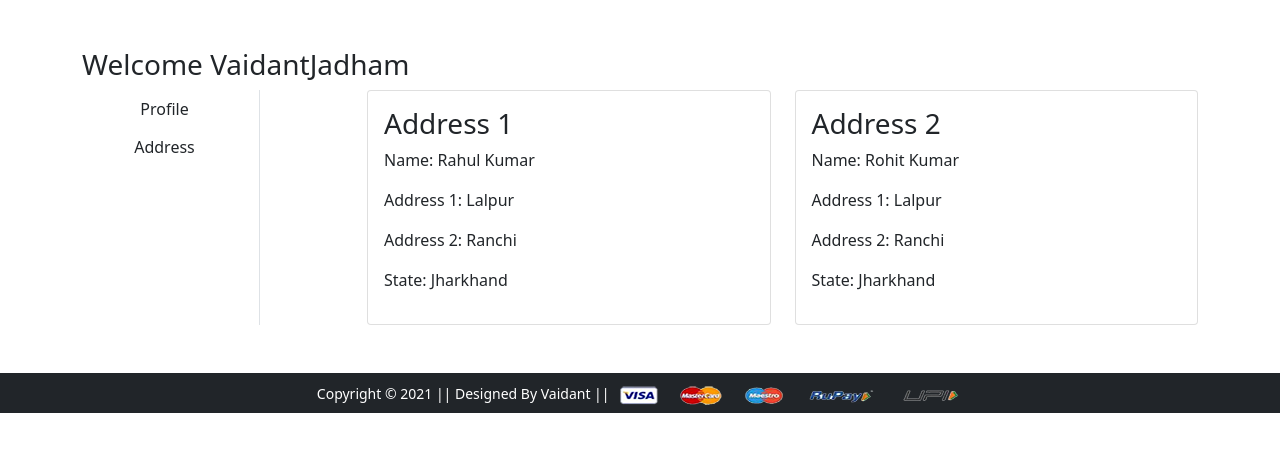
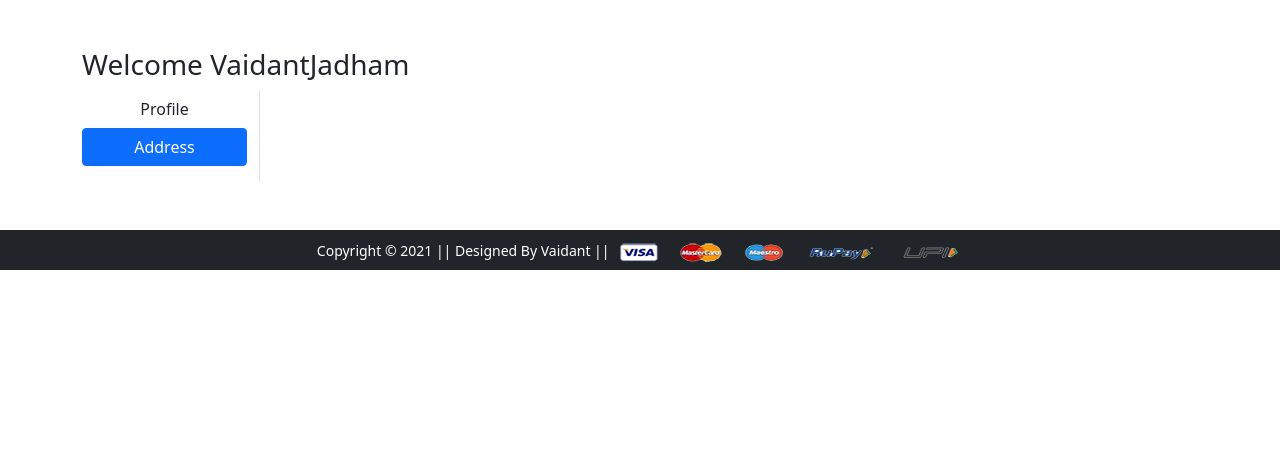
Before and after one commit to Vaidant-24/ShoppingX, a Django app: page /address/ in a window 1280 px wide. Shown: the part 56-508 px from the top of the page. Run offline with Django 5.2, Linux system fonts and the light colour scheme; a user stored in the database is signed in; data comes from the database, SQL or seed files in the repository; both versions use the stored data as it was after the commit; some libraries are stand-ins or nearby versions.

Commit message:
second commit

```diff
--- a/app/templates/app/address.html
+++ b/app/templates/app/address.html
@@ -1,40 +1,31 @@
 {% extends 'app/base.html' %}
 {% load static %}
-{% block title %}Buy Now{% endblock title %}
+{% block title %}Profile{% endblock title %}
 {% block main-content %}
 <div class="container my-5">
  <div class="row">
  <h3>Welcome {{request.user}}</h3>
   <div class="col-sm-2 border-end">
    <ul class="list-unstyled">
-    <li class="d-grid"><a href="{% url 'profile' %}" class="btn">Profile</a></li>
+    <li class="d-grid"><a href="{% url 'profile' %}" class="btn ">Profile</a></li>
     <li class="d-grid"><a href="{% url 'address' %}" class="btn {{active}}">Address</a></li>
    </ul>
   </div>
   <div class="col-sm-9 offset-sm-1">
    <div class="row">
+    {% for ad in addr  %}
     <div class="col-sm-6">
      <div class="card">
       <div class="card-body">
-       <h3>Address 1</h3>
-       <p>Name: Rahul Kumar</p>
-       <p>Address 1: Lalpur</p>
-       <p>Address 2: Ranchi</p>
-       <p>State: Jharkhand</p>
+       <h3>Address {{forloop.counter}}</h3>
+       <p>Name: {{ad.name}}</p>
+       <p>Locality: {{ad.locality}}</p>
+       <p>City: {{ad.city}}</p>
+       <p>Zipcode: {{ad.zipcode}}</p>
       </div>
      </div>
     </div>
-    <div class="col-sm-6">
-     <div class="card">
-      <div class="card-body">
-       <h3>Address 2</h3>
-       <p>Name: Rohit Kumar</p>
-       <p>Address 1: Lalpur</p>
-       <p>Address 2: Ranchi</p>
-       <p>State: Jharkhand</p>
-      </div>
-     </div>
-    </div>
+    {% endfor %}
    </div>
   </div>
  </div>
--- a/app/templates/app/productdetail.html
+++ b/app/templates/app/productdetail.html
@@ -14,7 +14,11 @@
    <hr>
    <p>{{product.description}}</p> <br>
 <h4>Rs. {{product.discount_price}} <small class="fw-light text-decoration-line-through">Rs. {{product.selling_price }}</small></h4> <br>
-   <a href="{% url 'add-to-cart' %}" class="btn btn-primary shadow px-5 py-2">Add to Cart</a>
+
+   <form action="/add-to-cart" class="d-inline">
+      <input type="hidden" name="prod_id" value={{product.id}} id = "prod_id">
+      <button type="submit" class="btn btn-primary shadow px-5 py-`">Add to Cart</button>
+   </form>
    <a href="{% url 'buy-now' %}" class="btn btn-danger shadow px-5 py-2 ms-4">Buy Now</a>
    <h5 class="mt-5">Available Offers</h5>
    <ul>
--- a/app/urls.py
+++ b/app/urls.py
@@ -10,7 +10,7 @@
 urlpatterns = [
     path('',ProductView.as_view(),name = 'home'),
     path('product-detail/<int:pk>/', ProductDetailView.as_view(), name='product-detail'),
-    path('cart/', views.add_to_cart, name='add-to-cart'),
+    path('add-to-cart/', views.add_to_cart, name='add-to-cart'),
     path('buy/', views.buy_now, name='buy-now'),
     path('profile/', views.ProfileView.as_view(), name='profile'),
     path('address/', views.address, name='address'),
--- a/app/views.py
+++ b/app/views.py
@@ -38,16 +38,22 @@
         return render(request, 'app/productdetail.html',{'product':product})
 
 def add_to_cart(request):
- return render(request, 'app/addtocart.html')
+    user = request.user
+    product_id = request.GET.get('prod_id')
+    product = Product.objects.get(id = product_id)
+    reg = Cart(user = user, product = product)
+    reg.save()
+    return render(request, 'app/addtocart.html')
 
 def buy_now(request):
- return render(request, 'app/buynow.html')
+    return render(request, 'app/buynow.html')
 
 def profile(request):
- return render(request, 'app/profile.html')
+    return render(request, 'app/profile.html')
 
 def address(request):
- return render(request, 'app/address.html')
+    addr = Customer.objects.filter(user = request.user)
+    return render(request, 'app/address.html',{'addr':addr,'active':'btn-primary'})
 
 def orders(request):
  return render(request, 'app/orders.html')
```
Also changed, not shown: db.sqlite3.
